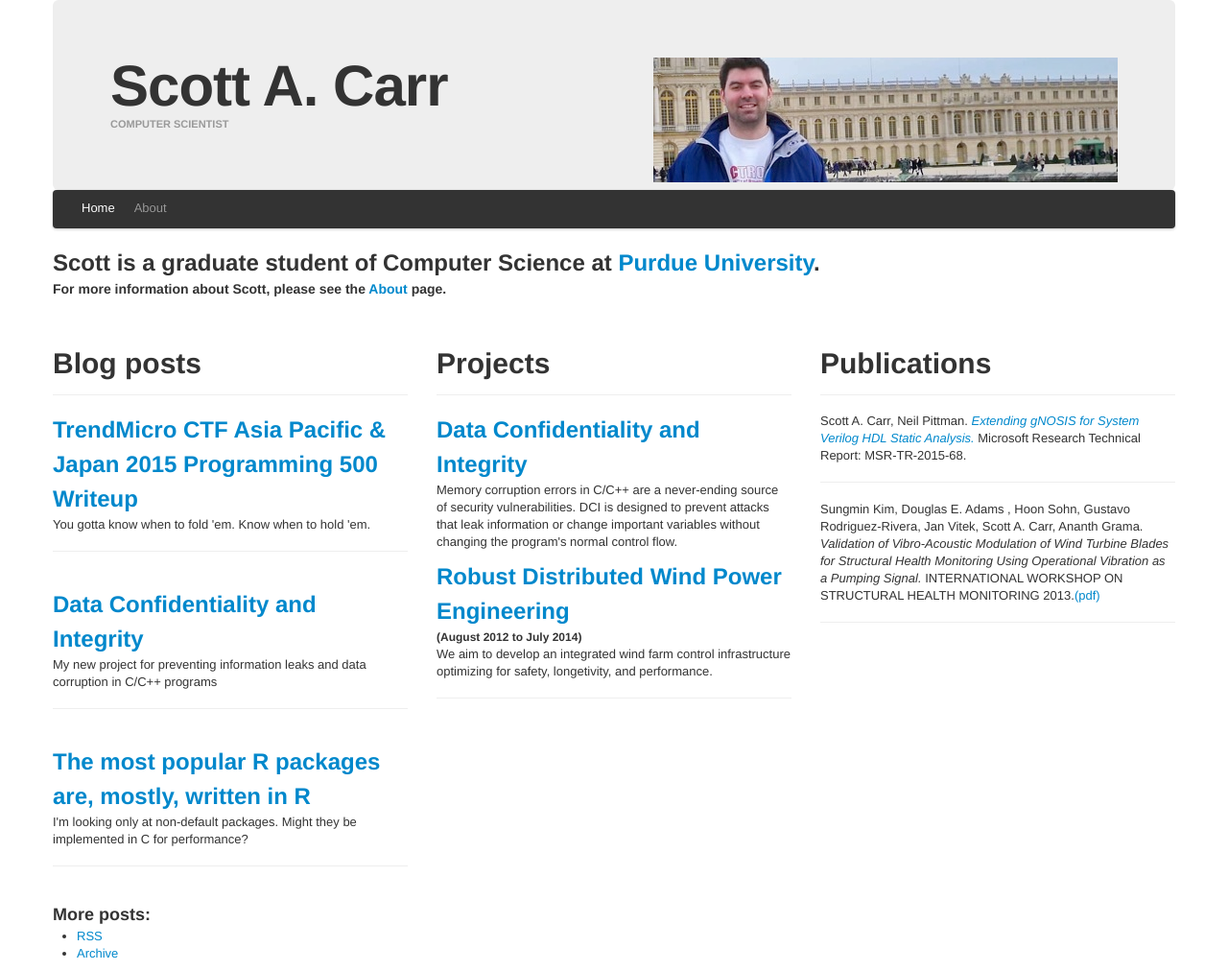
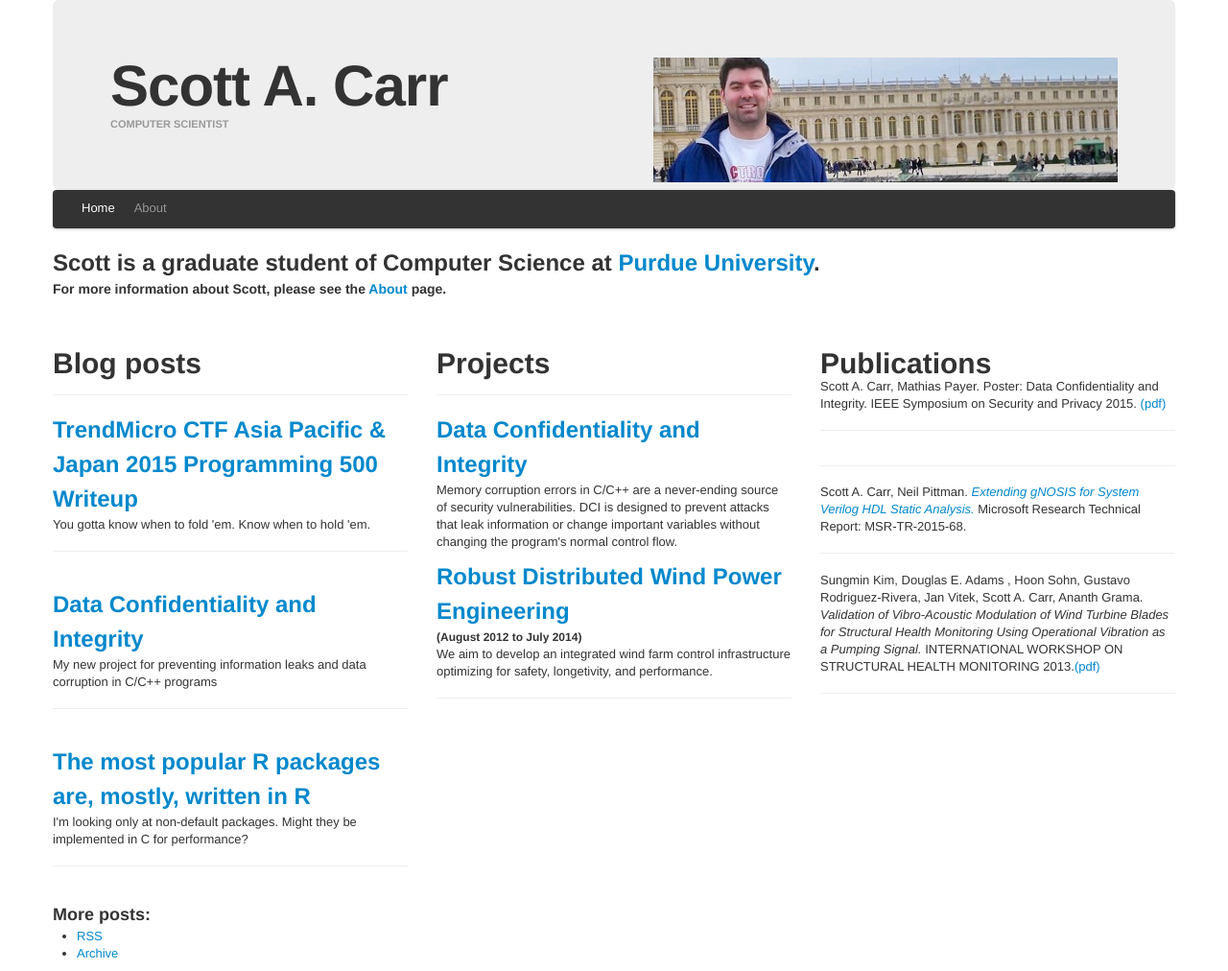
Before and after one commit to scottcarr/scottcarr.github.com, a Jekyll site: the page built from index.html, in a window 1280 px wide. Shown: the whole page at 96% size. Built offline with Jekyll 4.4.1, drawn with Linux system fonts in a browser that asks for light colours.

Commit message:
add paper

```diff
--- a/index.html
+++ b/index.html
@@ -62,13 +62,16 @@ title_element: h1
     <div class="span4">
       <div class="page-header">
         <h1>Publications</h1>
+      Scott A. Carr, Mathias Payer. Poster: Data Confidentiality and Integrity. IEEE Symposium on Security and Privacy 2015.
+      <a href="http://www.ieee-security.org/TC/SP2015/posters/paper_14.pdf">(pdf)</a>
+      <hr>
       </div>
-      <p>
-      </p>Scott A. Carr, Neil Pittman.
+      <p>Scott A. Carr, Neil Pittman.
       <a href="http://research.microsoft.com/apps/pubs/?id=255674">
         <i>Extending gNOSIS for System Verilog HDL Static Analysis.</i>
       </a>
       Microsoft Research Technical Report: MSR-TR-2015-68.
+      </p>
       <hr>
       <p>Sungmin Kim, Douglas E. Adams , Hoon Sohn, Gustavo Rodriguez-Rivera, Jan Vitek, Scott A. Carr, Ananth Grama.
        <i>Validation of Vibro-Acoustic Modulation of Wind Turbine Blades for Structural Health Monitoring Using Operational Vibration as a Pumping Signal.</i>
```
